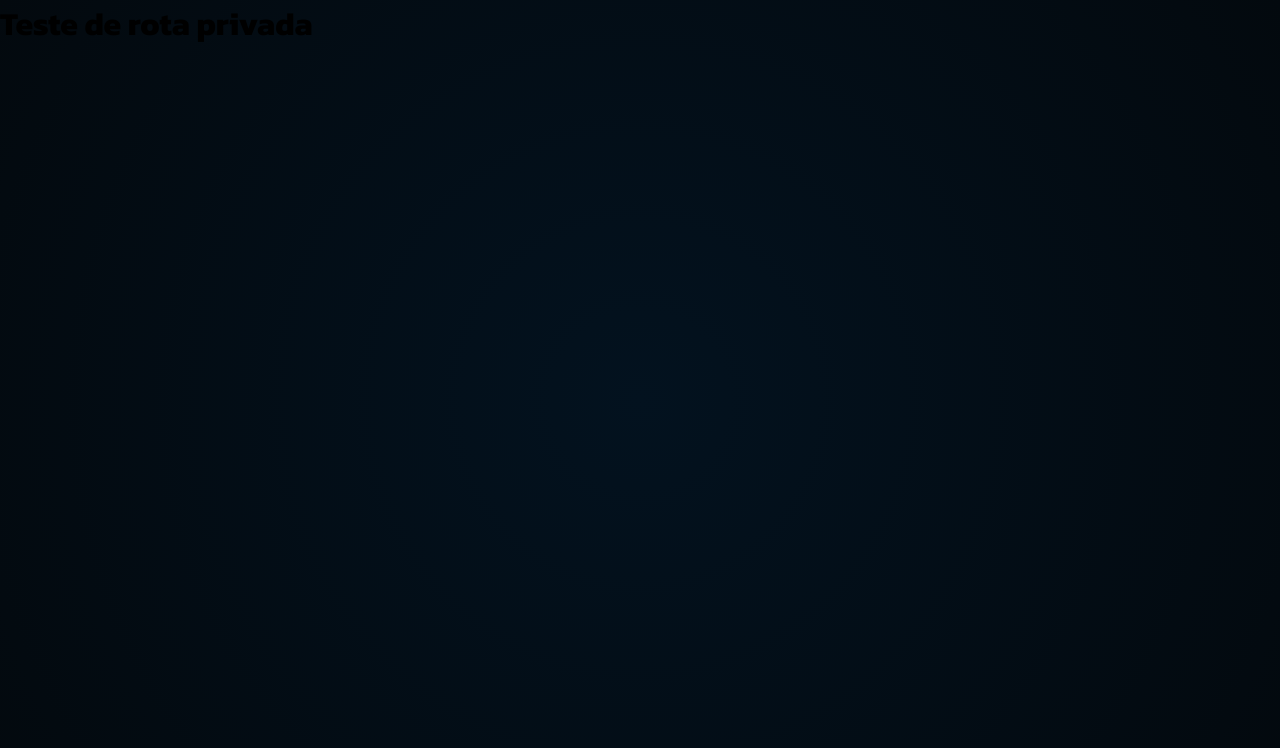
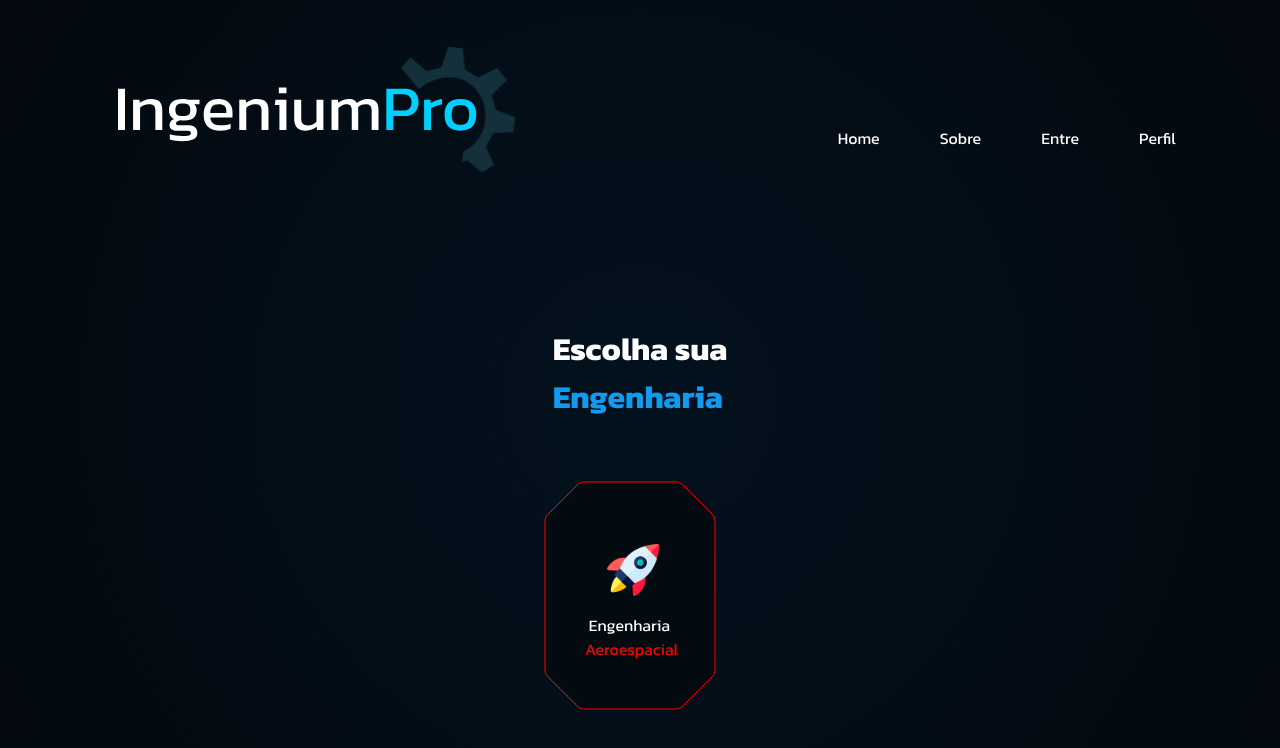
Before and after one commit to guiFGA/IngeniumPro, a React (Vite) app in the folder Front/: page /escolherEngenharia in a window 1280 px wide. Shown: the top 748 px of the page. Built offline with nearby package versions, Linux system fonts and the light colour scheme; sample sign-in values are in the browser's storage; a web font is replaced by a local one.

Commit message:
Página de escolha de engenharia sem animação concluída

```diff
--- a/Front/src/pages/equipe/equipe.js
+++ b/Front/src/pages/equipe/equipe.js
@@ -1,5 +1,4 @@
 import styled from "styled-components";
-
 //-------------------Header--------------------
 export const Nav = styled.nav`
     display: flex;
--- /dev/null
+++ b/Front/src/pages/escolherEngenharia/escolha.js
@@ -0,0 +1,52 @@
+import styled from "styled-components";
+
+//-------------------Header--------------------
+export const Nav = styled.nav`
+    display: flex;
+    align-items: center;
+    justify-content: space-around;
+`;
+
+export const NavBar = styled.ul`
+    list-style: none;
+    display: flex;
+    gap: 40px;
+`;
+
+export const NavLinks = styled.a`
+    padding-left: 20px;
+    color: #fff;
+    text-decoration: none;
+    position: relative;
+
+    &::after {
+        content: '';
+        display: block;
+        width: 100%;
+        height: 3px;
+        background-color:rgb(18, 154, 239);
+        position: absolute;
+        bottom: -5px;
+        left: 0;
+        transform: scaleX(0);
+        transform-origin: left;
+        transition: transform 0.3s ease;
+    }
+
+    &:hover::after {
+        transform: scaleX(1);
+    }
+`;
+
+export const Main = styled.main`
+    margin-top: 50px;
+    display: flex;
+    flex-direction: column;
+    align-items: center;
+    color: #fff;
+    gap: 60px;
+`
+
+export const Azul = styled.span`
+    color: rgb(18, 154, 239);
+`
--- a/Front/src/pages/escolherEngenharia/index.jsx
+++ b/Front/src/pages/escolherEngenharia/index.jsx
@@ -1,13 +1,35 @@
+import logo from '../../assets/imagens/logo.svg'
+import { Nav, NavBar, NavLinks, Main, Azul} from './escolha';
+import aero from '../../assets/imagens/Aeroespacial.svg'
+
 function Escolher (){
 
+    return(
+        <div>
+            <header>
+                <Nav>
+                    <div className="logo">
+                        <a href="http://localhost:5173/">
+                            <img src={logo} alt="logo" />
+                        </a>
+                    </div>
+                    <div className="links">
+                        <NavBar>
+                            <li><NavLinks href="http://localhost:5173/">Home</NavLinks></li>
+                            <li><NavLinks href="http://localhost:5173/sobre">Sobre</NavLinks></li>
+                            <li><NavLinks href="http://localhost:5173/login">Entre</NavLinks></li>
+                            <li><NavLinks href="http://localhost:5173/perfil">Perfil</NavLinks></li>
+                        </NavBar>
+                    </div>
+                </Nav>
+            </header>
 
-
-
-    return(
-
-
-        <h1>Teste de rota privada</h1>
+            <Main>
+                <h1>Escolha sua <br /><Azul>Engenharia</Azul></h1>
+                <a href=""><img src={aero} alt="Imagem aeroespacial" /></a>
+            </Main>
+        </div>
     )
 }
 
-export default Escolher
+export default Escolher;
--- a/Front/src/pages/home/index.jsx
+++ b/Front/src/pages/home/index.jsx
@@ -1,8 +1,8 @@
 import api from '../../services/api'
 import { useState } from 'react';
 import { useNavigate } from 'react-router-dom';
-import logo from '../../assets/imagens/logo.svg'
-import linha from '../../assets/imagens/DesignLinha.svg'
+import logo from '../../assets/imagens/logo.svg';
+import linha from '../../assets/imagens/DesignLinha.svg';
 import { NavBar, NavLinks, Nav, TextoEsquerda, TextoDireita, Azul, Main, BemVindo} from './home';
 import { Botao } from '../../components/botao/styles'
 
--- a/Front/src/pages/perfil/index.jsx
+++ b/Front/src/pages/perfil/index.jsx
@@ -5,6 +5,7 @@ import {
     Botao, Botao2, FormPesquisa
 } from './perfil';
 import energia from '../../assets/imagens/Energia.svg'
+import aero from '../../assets/imagens/Aeroespacial.svg'
 import manutencao from '../../assets/imagens/Manutencao.svg'
 import breve from '../../assets/imagens/Breve.svg'
 import { useEffect, useState } from 'react';
@@ -185,7 +186,7 @@ function Perfil() {
                     <Final>
                         <p>Área em aprendizado:</p>
                         <Engenharia>
-                            <img src={energia} alt="Foto engenharia de energia" />
+                            <img src={aero} alt="Foto Engenharia Aeroespacial" />
                         </Engenharia>
                     </Final>
 
```
Also changed, not shown: Front/src/assets/imagens/Aeroespacial.svg (added).
